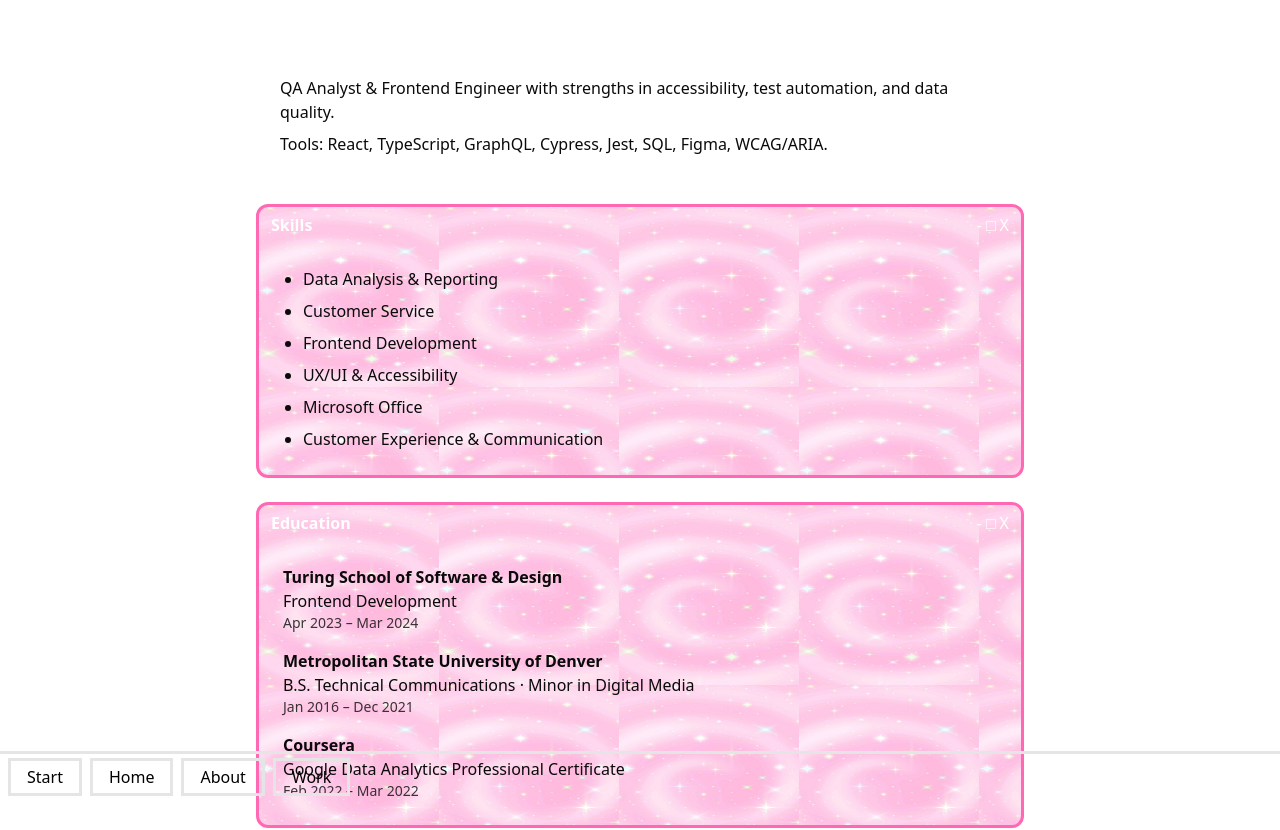
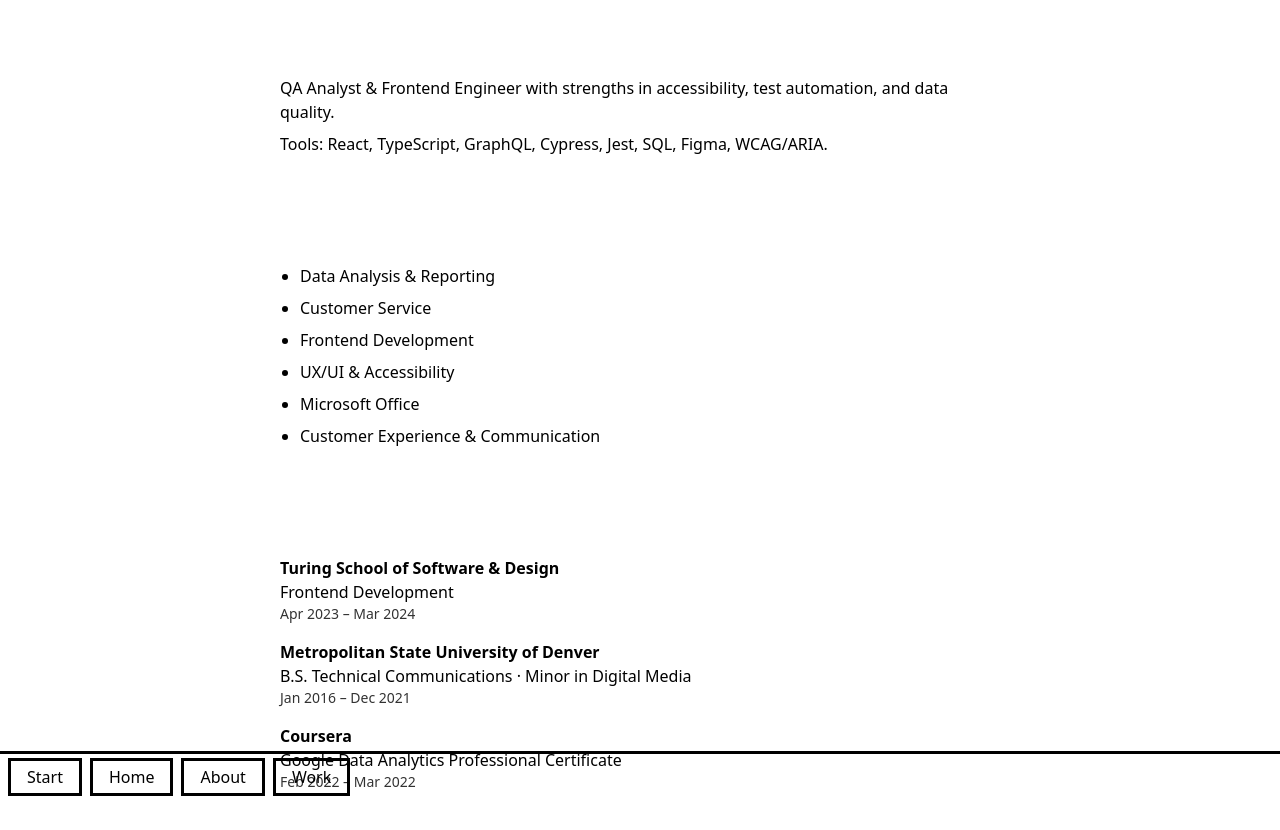
Before and after one commit to MaryBruff/portfolio, a Next.js app: page /resume in a window 1280 px wide. Shown: the top 830 px of the page. Built offline with nearby package versions, Linux system fonts and the light colour scheme.

Commit message:
Remove unecessary globals

```diff
--- a/src/app/globals.css
+++ b/src/app/globals.css
@@ -1,144 +1,16 @@
 @import "tailwindcss";
 @import "tw-animate-css";
 
-@custom-variant dark (&:is(.dark *));
+@layer base {
+  .font-comic-sans {
+    font-family: 'Comic Sans MS', cursive, sans-serif;
+  }
 
-:root {
-  /* Existing retro Windows colors... */
-  --color-myspace-bg: #000;
-  --color-myspace-accent: #ff69b4;
-  --color-myspace-text: #fff;
-  /* MySpace-inspired styles */
-  --color-myspace-bg: #000; /* Dark background */
-  --color-myspace-accent: #ff69b4; /* Hot pink */
-  --color-myspace-text: #fff; /* White text */
-  --background-image-glitter: url('/glitter.jpg');
-  --font-family-myspace: 'Comic Sans MS', cursive;
-  --animation-blink: blink 1s infinite;
-  --radius: 0.625rem;
-  --background: oklch(1 0 0);
-  --foreground: oklch(0.145 0 0);
-  --card: oklch(1 0 0);
-  --card-foreground: oklch(0.145 0 0);
-  --popover: oklch(1 0 0);
-  --popover-foreground: oklch(0.145 0 0);
-  --primary: oklch(0.205 0 0);
-  --primary-foreground: oklch(0.985 0 0);
-  --secondary: oklch(0.97 0 0);
-  --secondary-foreground: oklch(0.205 0 0);
-  --muted: oklch(0.97 0 0);
-  --muted-foreground: oklch(0.556 0 0);
-  --accent: oklch(0.97 0 0);
-  --accent-foreground: oklch(0.205 0 0);
-  --destructive: oklch(0.577 0.245 27.325);
-  --border: oklch(0.922 0 0);
-  --input: oklch(0.922 0 0);
-  --ring: oklch(0.708 0 0);
-  --chart-1: oklch(0.646 0.222 41.116);
-  --chart-2: oklch(0.6 0.118 184.704);
-  --chart-3: oklch(0.398 0.07 227.392);
-  --chart-4: oklch(0.828 0.189 84.429);
-  --chart-5: oklch(0.769 0.188 70.08);
-  --sidebar: oklch(0.985 0 0);
-  --sidebar-foreground: oklch(0.145 0 0);
-  --sidebar-primary: oklch(0.205 0 0);
-  --sidebar-primary-foreground: oklch(0.985 0 0);
-  --sidebar-accent: oklch(0.97 0 0);
-  --sidebar-accent-foreground: oklch(0.205 0 0);
-  --sidebar-border: oklch(0.922 0 0);
-  --sidebar-ring: oklch(0.708 0 0);
-}
+  .animate-blink {
+    animation: blink 1s infinite;
+  }
 
-@keyframes blink {
-  50% { opacity: 0; }
-}
-
-.myspace-window {
-  border: 3px solid var(--color-myspace-accent);
-  box-shadow: var(--box-shadow-win95-outset);
-  border-radius: 12px;
-  background-image: var(--background-image-glitter);
-  background-repeat: repeat;
-  background-size: 180px 180px;
-}
-
-@theme inline {
-  --radius-sm: calc(var(--radius) - 4px);
-  --radius-md: calc(var(--radius) - 2px);
-  --radius-lg: var(--radius);
-  --radius-xl: calc(var(--radius) + 4px);
-  --color-background: var(--background);
-  --color-foreground: var(--foreground);
-  --color-card: var(--card);
-  --color-card-foreground: var(--card-foreground);
-  --color-popover: var(--popover);
-  --color-popover-foreground: var(--popover-foreground);
-  --color-primary: var(--primary);
-  --color-primary-foreground: var(--primary-foreground);
-  --color-secondary: var(--secondary);
-  --color-secondary-foreground: var(--secondary-foreground);
-  --color-muted: var(--muted);
-  --color-muted-foreground: var(--muted-foreground);
-  --color-accent: var(--accent);
-  --color-accent-foreground: var(--accent-foreground);
-  --color-destructive: var(--destructive);
-  --color-border: var(--border);
-  --color-input: var(--input);
-  --color-ring: var(--ring);
-  --color-chart-1: var(--chart-1);
-  --color-chart-2: var(--chart-2);
-  --color-chart-3: var(--chart-3);
-  --color-chart-4: var(--chart-4);
-  --color-chart-5: var(--chart-5);
-  --color-sidebar: var(--sidebar);
-  --color-sidebar-foreground: var(--sidebar-foreground);
-  --color-sidebar-primary: var(--sidebar-primary);
-  --color-sidebar-primary-foreground: var(--sidebar-primary-foreground);
-  --color-sidebar-accent: var(--sidebar-accent);
-  --color-sidebar-accent-foreground: var(--sidebar-accent-foreground);
-  --color-sidebar-border: var(--sidebar-border);
-  --color-sidebar-ring: var(--sidebar-ring);
-}
-
-.dark {
-  --background: oklch(0.145 0 0);
-  --foreground: oklch(0.985 0 0);
-  --card: oklch(0.205 0 0);
-  --card-foreground: oklch(0.985 0 0);
-  --popover: oklch(0.205 0 0);
-  --popover-foreground: oklch(0.985 0 0);
-  --primary: oklch(0.922 0 0);
-  --primary-foreground: oklch(0.205 0 0);
-  --secondary: oklch(0.269 0 0);
-  --secondary-foreground: oklch(0.985 0 0);
-  --muted: oklch(0.269 0 0);
-  --muted-foreground: oklch(0.708 0 0);
-  --accent: oklch(0.269 0 0);
-  --accent-foreground: oklch(0.985 0 0);
-  --destructive: oklch(0.704 0.191 22.216);
-  --border: oklch(1 0 0 / 10%);
-  --input: oklch(1 0 0 / 15%);
-  --ring: oklch(0.556 0 0);
-  --chart-1: oklch(0.488 0.243 264.376);
-  --chart-2: oklch(0.696 0.17 162.48);
-  --chart-3: oklch(0.769 0.188 70.08);
-  --chart-4: oklch(0.627 0.265 303.9);
-  --chart-5: oklch(0.645 0.246 16.439);
-  --sidebar: oklch(0.205 0 0);
-  --sidebar-foreground: oklch(0.985 0 0);
-  --sidebar-primary: oklch(0.488 0.243 264.376);
-  --sidebar-primary-foreground: oklch(0.985 0 0);
-  --sidebar-accent: oklch(0.269 0 0);
-  --sidebar-accent-foreground: oklch(0.985 0 0);
-  --sidebar-border: oklch(1 0 0 / 10%);
-  --sidebar-ring: oklch(0.556 0 0);
-}
-
-@layer base {
-  * {
-    @apply border-border outline-ring/50;
-  }
-  body {
-    @apply bg-background text-foreground;
+  @keyframes blink {
+    50% { opacity: 0; }
   }
 }
```
